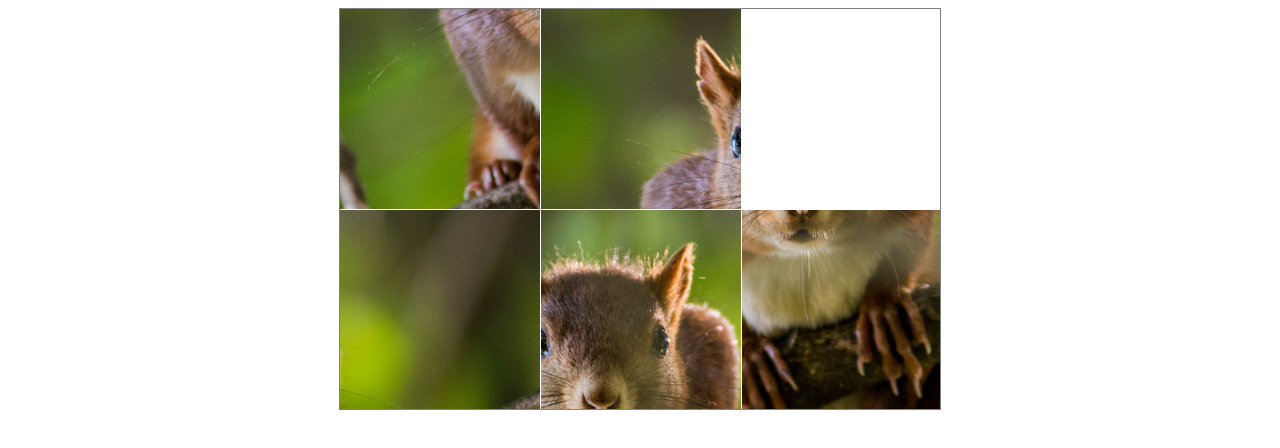
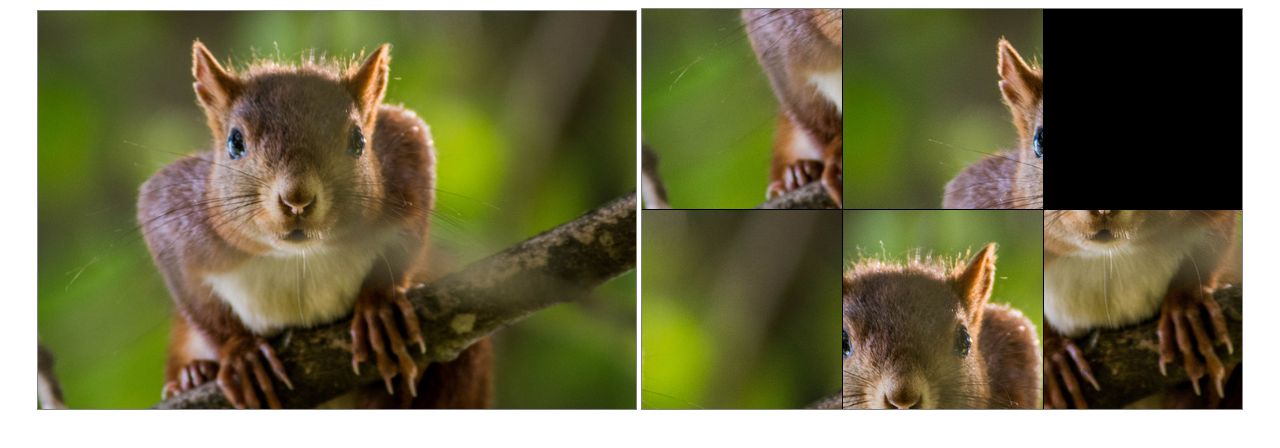
Before and after one commit to kumropotash1/tiles-puzzle, a plain HTML site: page index.html in a window 1280 px wide. Drawn offline with Linux system fonts and the light colour scheme.

Commit message:
display original photo

```diff
--- a/index.html
+++ b/index.html
@@ -24,7 +24,8 @@
 
 <body>
   <div>
-    <canvas id='canvas' width="600" height="400" style="border: 1px solid gray;">
+    <img src="./squirrel.jpg" width="600" height="400" style="border: 1px solid gray;">
+    <canvas id='canvas' width="600" height="400" style="border: 1px solid gray; background-color: black;">
       Your browser does not support HTML5 canvas
     </canvas>
   </div>
```
